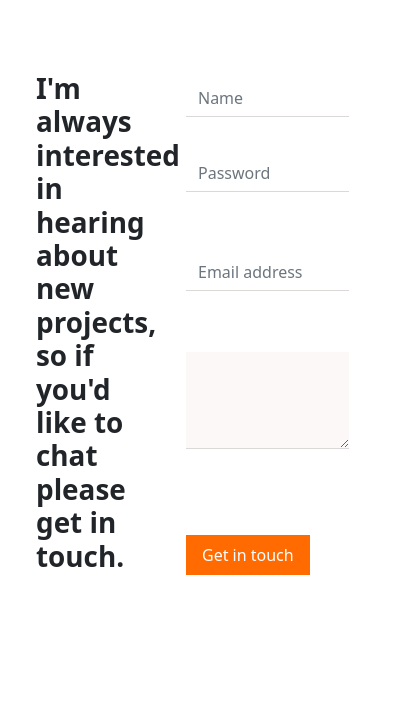
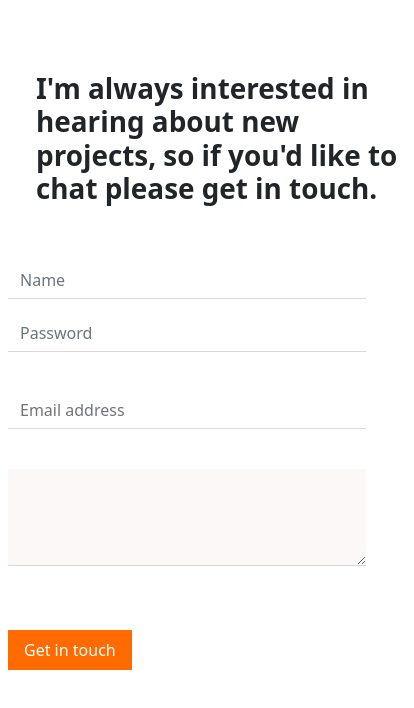
Before and after one commit to GreetyCr/bootstrap_practice, a plain HTML site: page index.html in a window 390 px wide. Shown: the whole page, 414 px wide, since content can reach past the window. Drawn offline with nearby package versions, Linux system fonts and the light colour scheme.

Commit message:
Add media querys and fix styles
Fix styles for best practices
Add responsive media querys

```diff
--- a/index.html
+++ b/index.html
@@ -6,32 +6,55 @@
   <meta name="viewport" content="width=device-width, initial-scale=1.0">
   <link rel="stylesheet" href="css/bootstrap.css">
   <title>Document</title>
+  <style>
+    .custom-input {
+      border-radius: 0%;
+      border: none;
+      border-bottom: 1px solid #dbd8d7;
+    }
+
+    .custom-textarea {
+      background-color: #fbf8f7;
+      border-radius: 0%;
+      border: none;
+      border-bottom: 1px solid #dbd8d7;
+    }
+
+    .custom-btn {
+      cursor: pointer;
+      background-color: #ff6b00;
+      border: #ff6b00;
+      border-radius: 0%;
+    }
+  </style>
 </head>
 <body>
   <article class="pt-5 container">
     <div class="row">
-      <h1 class="h1 col-4 m-4 w-40 fw-bold h-10">
+      <h1 class="h1 col-12 col-md-4 m-4 fw-bold">
         I'm always interested in hearing about new projects, so if you'd like to chat please get in touch.
       </h1>
-      <form class="row col-6 g-3 w-60">
-        <div class="col-md-6">
-          <input type="email" class="form-control" id="inputName1" placeholder="Name" style="border-radius: 0%; border: none; border-bottom: 1px solid #dbd8d7;" required>
+      <form class="row col-12 col-md-6 g-3">
+        <div class="col-12 col-md-6">
+          <input type="email" class="form-control custom-input" id="inputName1" placeholder="Name" required>
         </div>
-        <div class="col-md-6">
-          <input type="password" class="form-control" id="inputPassword4" placeholder="Password" style="border-radius: 0%; border: none; border-bottom: 1px solid #dbd8d7;" required>
+        <div class="col-12 col-md-6">
+          <input type="password" class="form-control custom-input" id="inputPassword4" placeholder="Password" required>
         </div>
         <div class="col-12">
-          <input type="email" class="form-control mt-4" id="inputEmail" placeholder="Email address" style="border-radius: 0%; border: none; border-bottom: 1px solid #dbd8d7;" required>
+          <input type="email" class="form-control mt-4 custom-input" id="inputEmail" placeholder="Email address" required>
         </div>
         <div class="form-floating">
-          <textarea class="form-control mt-4 p-5" rows="3" placeholder="Write me something..." style="border-radius: 0%; border: none; border-bottom: 1px solid #dbd8d7; background-color: #fbf8f7;" required></textarea>
+          <textarea class="form-control mt-4 p-5 custom-textarea" rows="3" placeholder="Write me something..." required></textarea>
         </div>
         <div class="col-12">
-          <button type="submit" class="btn btn-primary mt-5 py-2 px-3" style="cursor: pointer; background-color: #ff6b00; border: #ff6b00; border-radius: 0%;">Get in touch</button>
+          <button type="submit" class="btn btn-primary mt-5 py-2 px-3 custom-btn">Get in touch</button>
         </div>
       </form>
     </div>
   </article>
-  <script src="js/bootstrap.bundle.js"></script>
+
+  <script src="https://cdn.jsdelivr.net/npm/@popperjs/core@2.9.3/dist/umd/popper.min.js"></script>
+  <script src="https://cdn.jsdelivr.net/npm/bootstrap@5.1.0/dist/js/bootstrap.min.js"></script>
 </body>
 </html>
```
